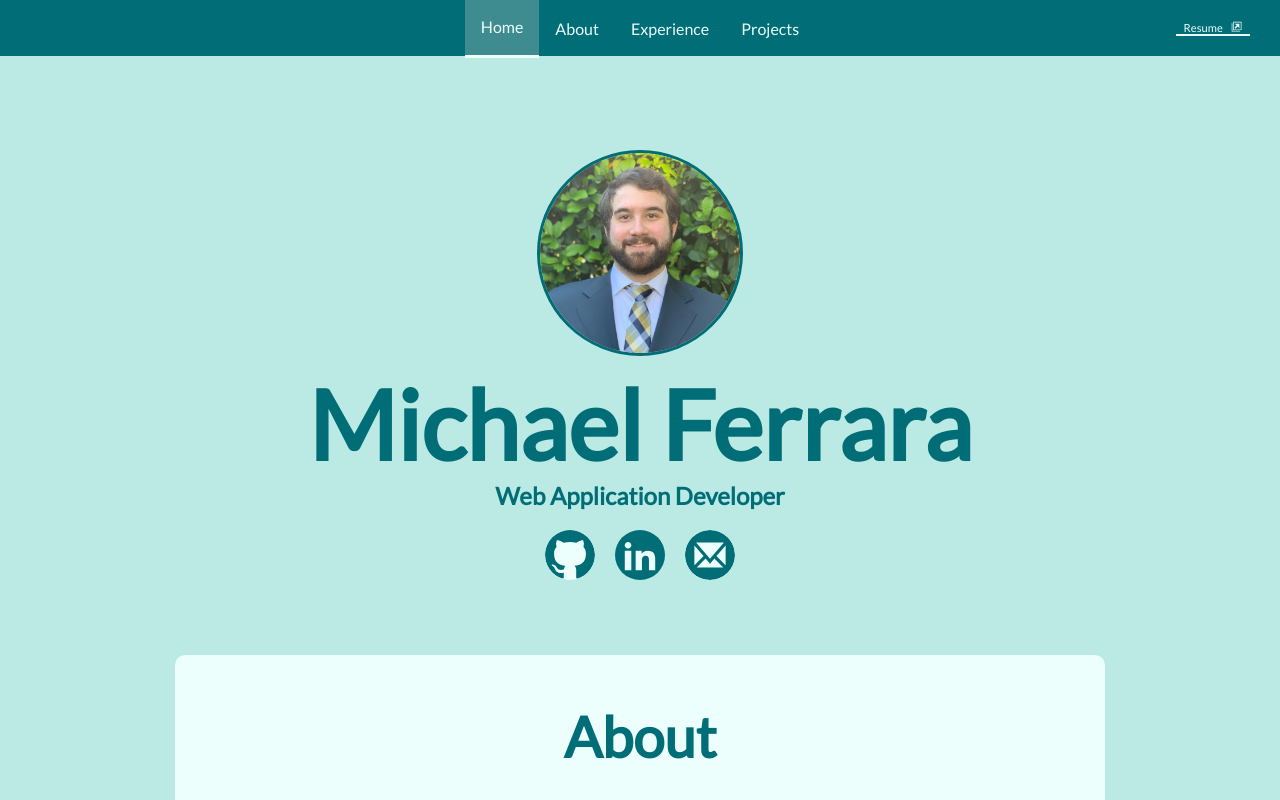
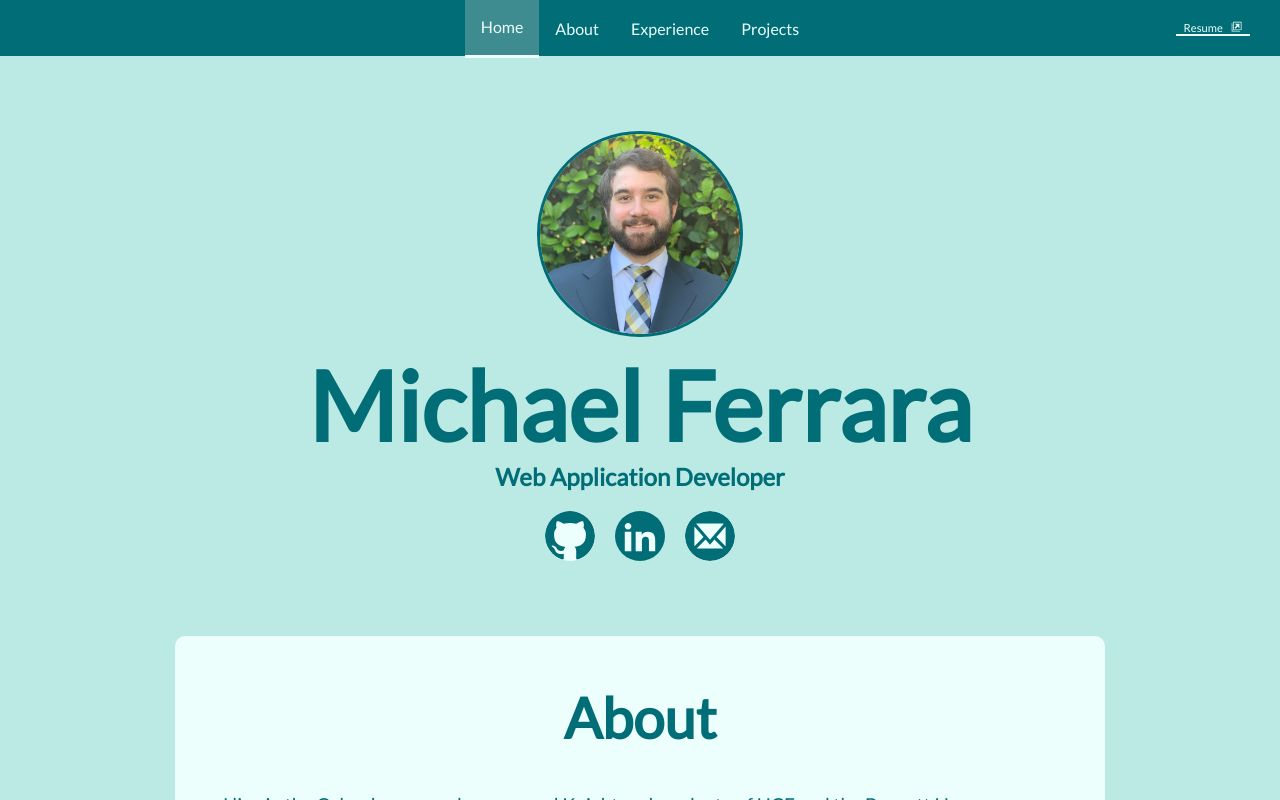
Before and after one commit to michaelferrara/portfolio-hosting, a React (Create React App) app: page / in a window 1280 px wide. Shown: the top 800 px of the page. Built offline with nearby package versions, Linux system fonts and the light colour scheme.

Commit message:
forgot to remove a line

```diff
--- a/src/components/Content.js
+++ b/src/components/Content.js
@@ -44,8 +44,6 @@ function Content() {
 
 	return (
 		<div className="page">
-			Cross-Origin-Embedder-Policy: require-corp
-			Cross-Origin-Opener-Policy: same-origin
 			<TopBar activeContent={activeContent} />
 			<div ref={contentRef} className="content">
 				<Home />
```
